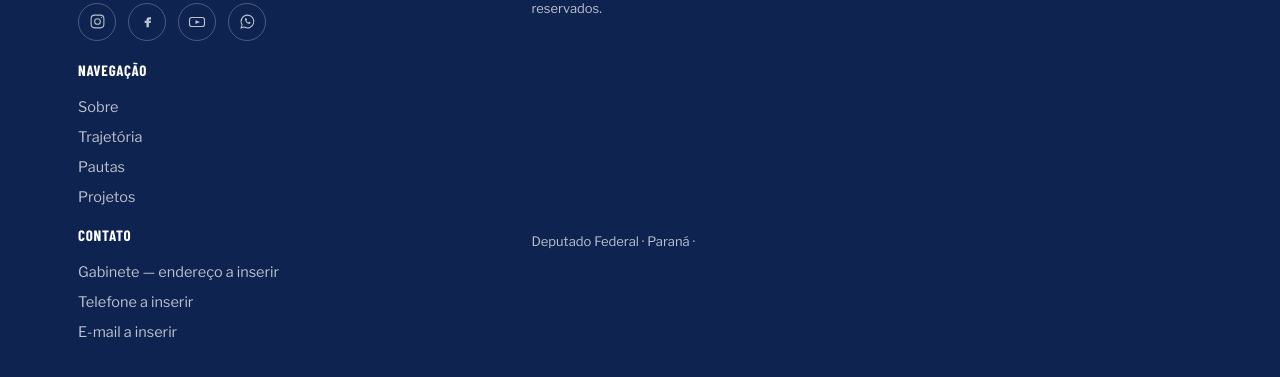
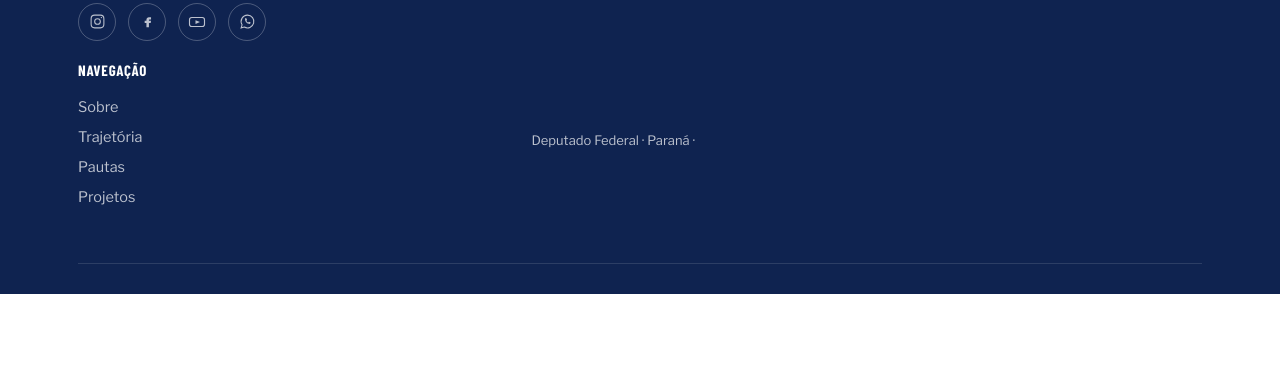
Before and after one commit to joaopaulomotion-droid/site-tiao-medeiros, an Eleventy site: page index.njk in a window 1280 px wide. Shown: the part 6347-6724 px from the top of the page. After the commit the page ends 6641 px from the top, so only its background shows below. Built offline with nearby package versions, Linux system fonts and the light colour scheme; Eleventy itself is replaced by a stand-in of ours; files that its build step writes are made by us from their sources.

Commit message:
Remove linhas de endereco telefone email do rodape

```diff
--- a/index.njk
+++ b/index.njk
@@ -963,12 +963,6 @@
         </ul>
       </div>
       <div class="footer-col">
-        <h4>Contato</h4>
-        <ul>
-          <li><a href="#">{{ site.footer.endereco }}</a></li>
-          <li><a href="#">{{ site.footer.telefone }}</a></li>
-          <li><a href="#">{{ site.footer.email }}</a></li>
-        </ul>
       </div>
     </div>
     <div class="footer-bottom">
```
